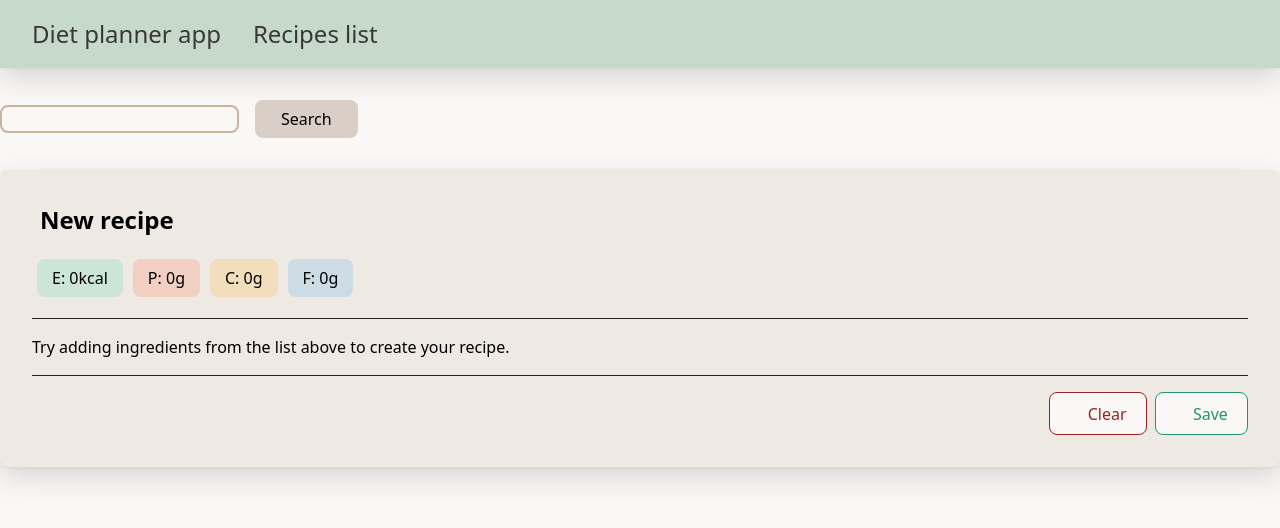
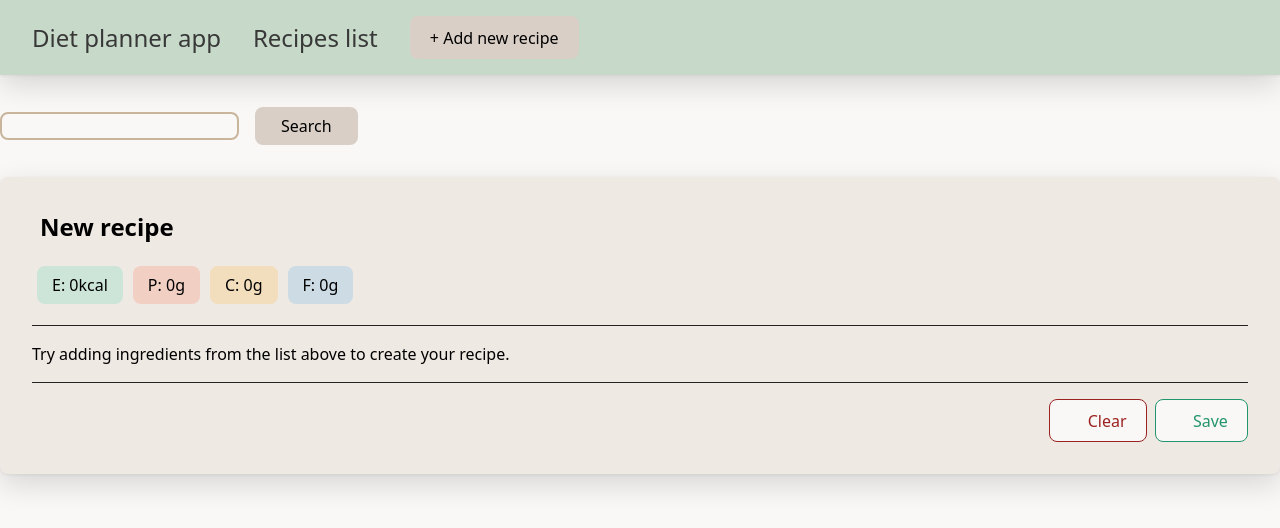
Before and after one commit to Nezxie/Diet-planner, a React (Vite) app: page /recipe/1 in a window 1280 px wide. Shown: the top 528 px of the page. Built offline with nearby package versions, Linux system fonts and the light colour scheme; some icons are missing.

Commit message:
changed recipe indexing to use uuid to eliminate bugs, added "add new recipe" button, fixed :id on redirect and made recipe get populated with data on render/id change

```diff
--- a/package.json
+++ b/package.json
@@ -16,7 +16,8 @@
     "@mui/material": "^7.3.8",
     "react": "^19.2.0",
     "react-dom": "^19.2.0",
-    "react-router": "^7.13.1"
+    "react-router": "^7.13.1",
+    "uuid": "^13.0.0"
   },
   "devDependencies": {
     "@eslint/js": "^9.39.1",
--- /dev/null
+++ b/src/AddNewRecipeButton.jsx
@@ -0,0 +1,12 @@
+import { useNavigate } from "react-router";
+import {makeNewRecipeId} from './utils/recipeStorage.js'
+export default function AddNewRecipeButton(){
+    const navigate = useNavigate();
+
+    return (
+        <button onClick={()=>{
+                        const newId = makeNewRecipeId();
+                        navigate(`/recipe/${newId}`);
+                    }}>+ Add new recipe</button>
+    )
+}
--- a/src/Header.jsx
+++ b/src/Header.jsx
@@ -1,12 +1,15 @@
 import { NavLink } from "react-router";
+import AddNewRecipeButton from './AddNewRecipeButton.jsx'
 import './styles/Header.css'
 import SettingsIcon from '@mui/icons-material/Settings';
+
 export default function Header(){
     return(
         <>
     <nav>
         <NavLink to="/">Diet planner app</NavLink>
         <NavLink to="/recipe-list">Recipes list</NavLink>
+        <AddNewRecipeButton/>
         <NavLink to="/preferences" className="preferences" aria-label="preferences"><SettingsIcon/></NavLink>
     </nav>
           </>
--- a/src/Recipe.jsx
+++ b/src/Recipe.jsx
@@ -1,4 +1,4 @@
-import {useState} from 'react'
+import {useState, useEffect} from 'react'
 import { useParams } from "react-router";
 import {getFoodList,getFoodItemInfo} from './utils/getAPIData.js'
 import RecipeCard from './RecipeCard.jsx'
@@ -10,6 +10,14 @@ export default function Recipe (){
     const [foodList, setFoodList] = useState(null);
     const [recipeIngredients, setRecipeIngredients] = useState([]);
     const [recipeName, setRecipeName] = useState("New recipe");
+
+    useEffect(()=>{
+        let recipe = getSavedRecipe(recipeId);
+        if(Object.keys(recipe).length !== 0){
+            setRecipeIngredients(recipe.ingredients);
+            setRecipeName(recipe.name);
+        }
+    },[recipeId])
 
     async function onIngredientSearch(query){
         const searchResults = await getFoodList(query);
--- a/src/RecipeListPage.jsx
+++ b/src/RecipeListPage.jsx
@@ -1,10 +1,12 @@
+import Header from './Header.jsx'
+import AddNewRecipeButton from './AddNewRecipeButton.jsx'
 import RecipeList from './RecipeList.jsx'
-import Header from './Header.jsx'
 
 export default function RecipeListPage(){
     return(
             <>
             <Header/>
+            <AddNewRecipeButton/>
             <RecipeList/>
             </>
         )
--- a/src/main.jsx
+++ b/src/main.jsx
@@ -14,7 +14,7 @@ createRoot(document.getElementById('root')).render(
       <Routes>
         <Route path="/" element={<App />} />
         <Route path="/recipe-list" element={<RecipeListPage />} />
-        <Route path="/recipe/:id" element={<RecipePage />} />
+        <Route path="/recipe/:recipeId" element={<RecipePage />} />
         <Route path="/preferences" element={<PreferencesPage />} />
       </Routes>
     </BrowserRouter>
--- a/src/utils/recipeStorage.js
+++ b/src/utils/recipeStorage.js
@@ -1,14 +1,15 @@
-const storageKey = "recipes";
+import { v4 as uuidv4 } from 'uuid';
+const STORAGE_KEY = "recipes";
 
 export function getSavedRecipeList(){
-    return JSON.parse(localStorage.getItem(storageKey))||[]
+    return JSON.parse(localStorage.getItem(STORAGE_KEY))||[]
 }
 
 export function getSavedRecipe(id){
-    let recipes = JSON.parse(localStorage.getItem(storageKey));
+    let recipes = JSON.parse(localStorage.getItem(STORAGE_KEY));
     if(!recipes)
-        return [];
-    return recipes.find(r => r.id === id)||[]
+        return {};
+    return recipes.find(r => r.id === id)||{}
 }
 
 export function saveRecipeToMemory(newRecipe){
@@ -25,12 +26,7 @@ export function saveRecipeToMemory(newRecipe){
         throw new Error("Error when trying to find if the recipe id already exists.");
     }
 
-    localStorage.setItem(storageKey,JSON.stringify(savedRecipes));
-}
-
-export function makeNewRecipeId(){
-  let recipeList = JSON.parse(localStorage.getItem(storageKey))||[];
-  return recipeList.length;
+    localStorage.setItem(STORAGE_KEY,JSON.stringify(savedRecipes));
 }
 
 export function deleteRecipeFromMemory(id){
@@ -40,10 +36,14 @@ export function deleteRecipeFromMemory(id){
     }
     else{
         let newRecipeList = recipeList.filter((r) => r.id != id);
-        localStorage.setItem(storageKey,JSON.stringify(newRecipeList));
+        localStorage.setItem(STORAGE_KEY,JSON.stringify(newRecipeList));
     }
 }
 
+export function makeNewRecipeId(){
+  return uuidv4();
+}
+
 function clearStorage(){
-    localStorage.removeItem(storageKey);
+    localStorage.removeItem(STORAGE_KEY);
 }
```
Also changed, not shown: 1 other file (tests, documents, lock files or other folders).
